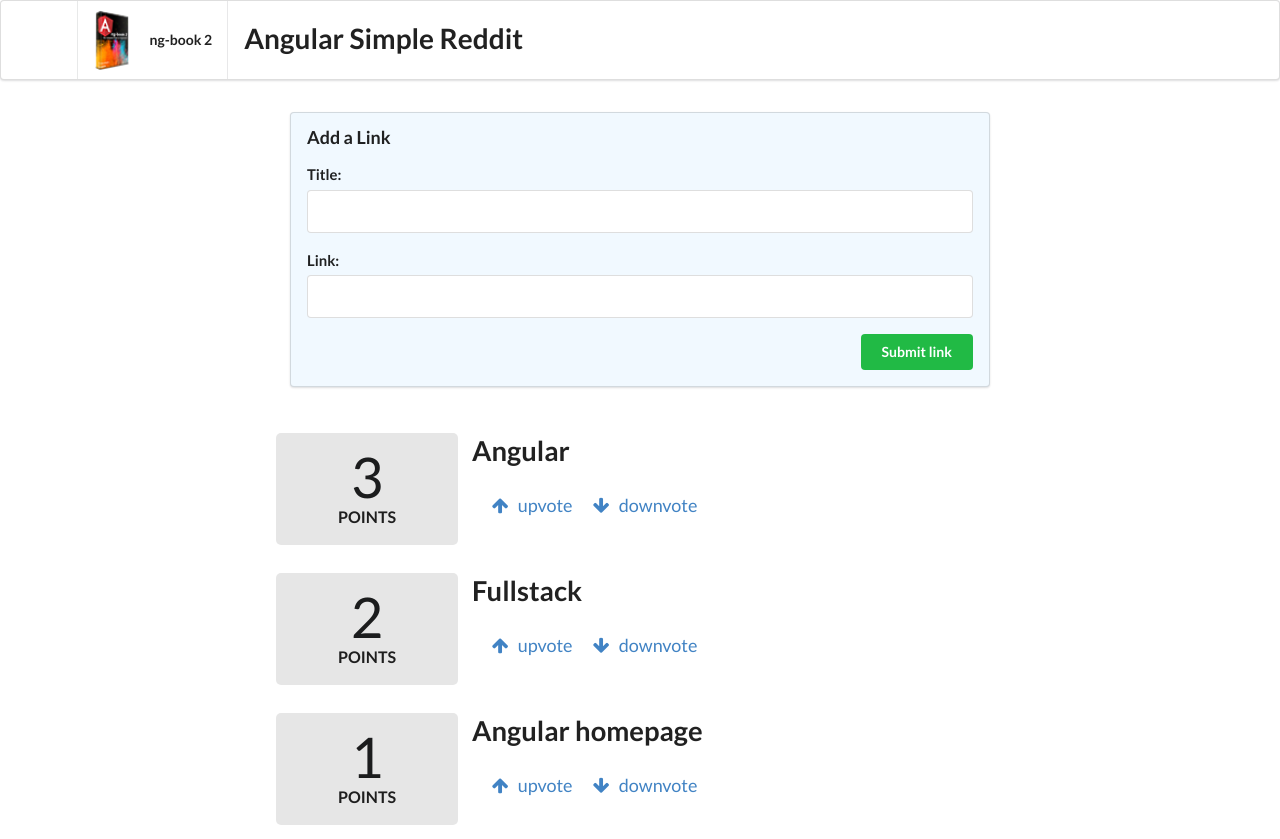
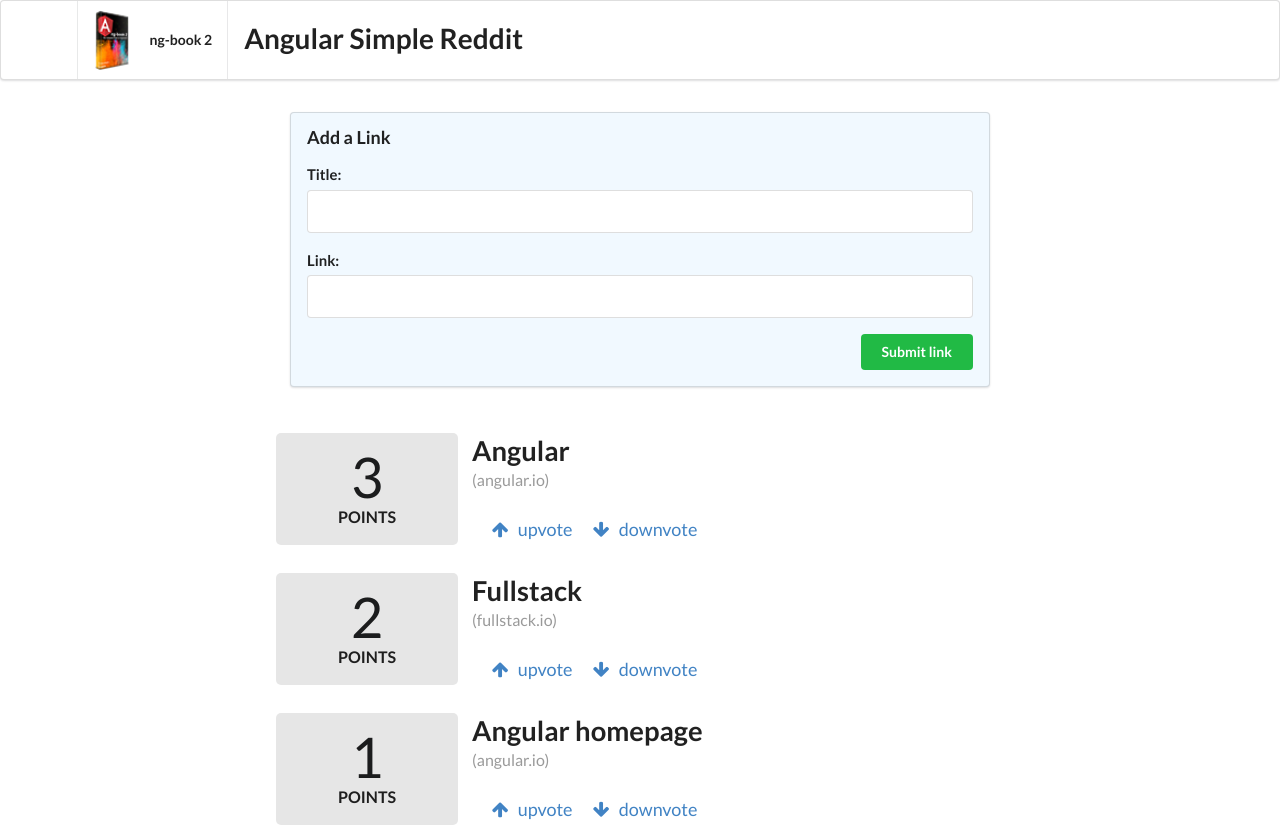
Before and after one commit to swrogers/my-angular-book-app, an Angular app in the folder angular-reddit/: page / in a window 1280 px wide. Built offline with nearby package versions, Linux system fonts and the light colour scheme.

Commit message:
Show domain with link

```diff
--- a/angular-reddit/src/app/article/article.component.html
+++ b/angular-reddit/src/app/article/article.component.html
@@ -13,6 +13,9 @@
     <a class="ui large header" href="{{ article.link }}">
         {{ article.title }}
     </a>
+    <div class="meta">
+        ({{ article.domain() }})
+    </div>
     <ul class="ui big horizontal list voters">
         <li class="item">
             <a href (click)="voteUp()">
```
